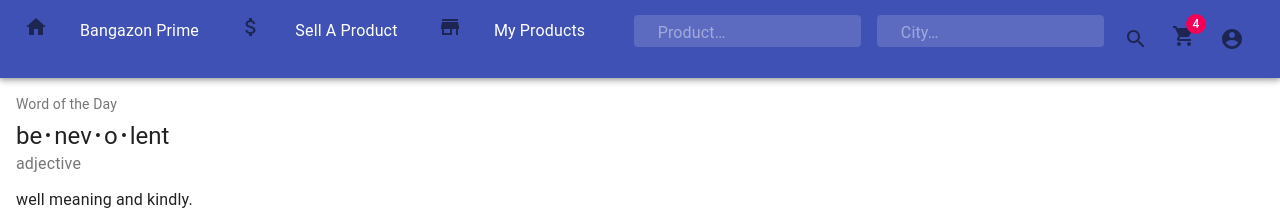
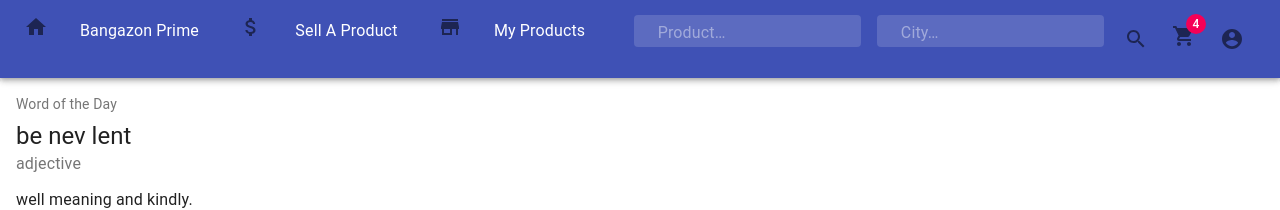
Before and after one commit to nss-cohort-36/bangazon-client-imagination-station-react, a React (Create React App) app in the folder bangazon/: page /products in a window 1280 px wide. Shown: the top 210 px of the page. Built offline with nearby package versions, Linux system fonts and the light colour scheme; sample sign-in values are in the browser's storage.

Commit message:
working on my products card

```diff
--- a/bangazon/src/components/products/MyProductCard.js
+++ b/bangazon/src/components/products/MyProductCard.js
@@ -32,7 +32,6 @@ const styles = {
 
 function MyProductCard(props) {
   const { classes } = props;
-  const bull = <span className={classes.bullet}>•</span>;
 
   return (
     <Card className={classes.card}>
@@ -42,9 +41,7 @@ function MyProductCard(props) {
         </Typography>
         <Typography variant="h5" component="h2">
           be
-          {bull}
           nev
-          {bull}o{bull}
           lent
         </Typography>
         <Typography className={classes.pos} color="textSecondary">
--- a/bangazon/src/components/products/MyProductList.js
+++ b/bangazon/src/components/products/MyProductList.js
@@ -1,5 +1,5 @@
 import MyProductCard from "./MyProductCard";
-import React, { Component } from 'react';
+import React from 'react';
 import PropTypes from 'prop-types';
 import { withStyles } from '@material-ui/core/styles';
 import Card from '@material-ui/core/Card';
```
